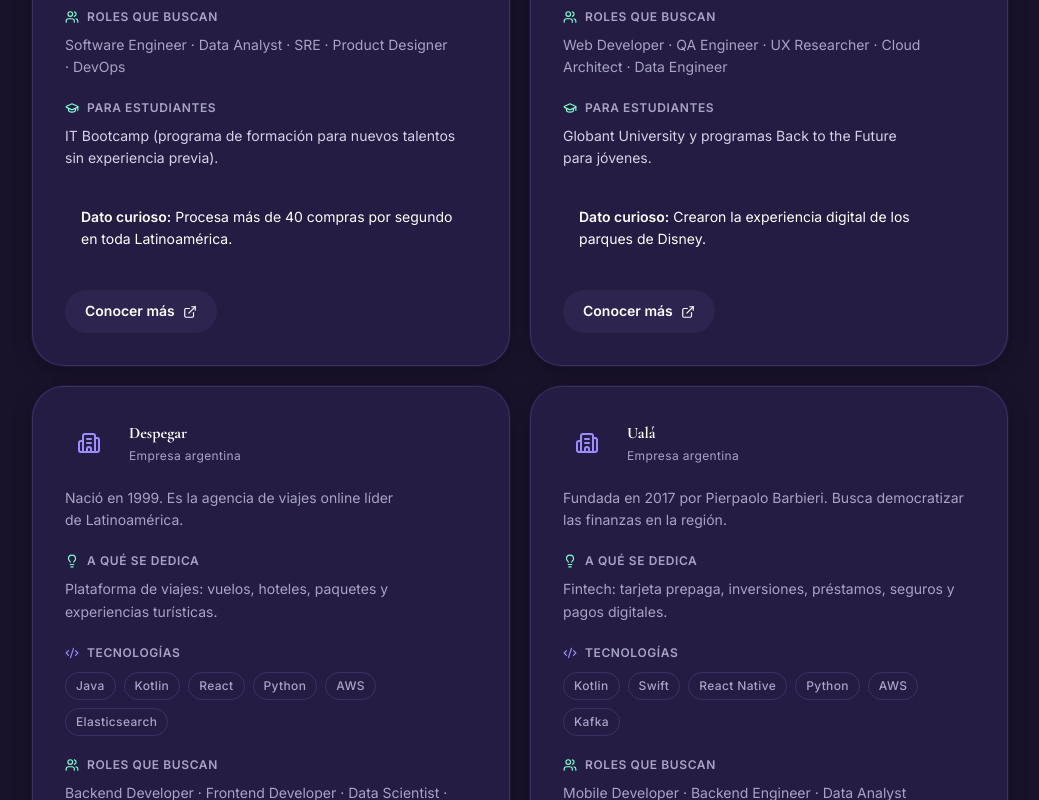
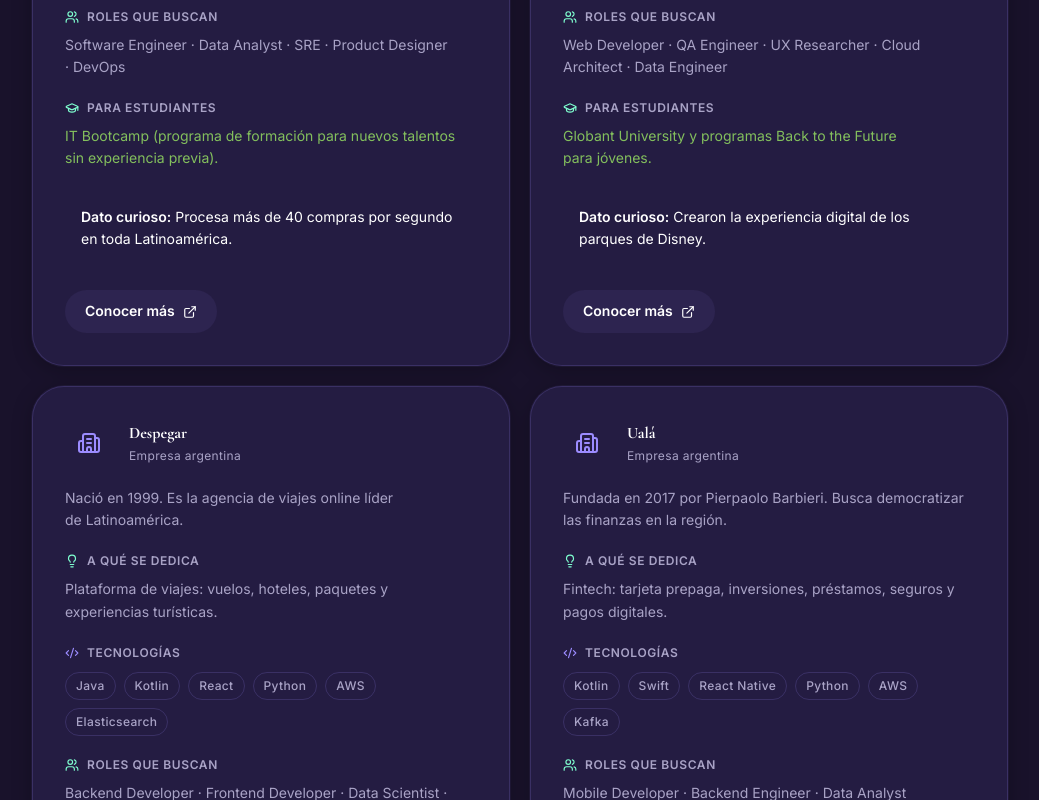
Before and after one commit to Deliaalomo47/zerototech, a React (Vite) app in the folder zerototech/: page / in a window 1280 px wide. Shown: the part 7140-7940 px from the top of the page, without its empty margins (120-1159 px from the left). Built offline with nearby package versions, Linux system fonts and the light colour scheme.

Commit message:
cambio de color oportunidades

```diff
--- a/zerototech/src/features/opportunities/OpportunitiesSection.tsx
+++ b/zerototech/src/features/opportunities/OpportunitiesSection.tsx
@@ -32,7 +32,7 @@
   });
 
   return (
-    <section id="oportunidades" className="mx-auto max-w-5xl px-6 py-22">
+    <section id="oportunidades" className="mx-auto max-w-5xl px-6 py-22 text-green-500">
       {/* Header */}
       <div className="mb-12 animate-fade-up">
         <h2 className="font-display text-title text-accent sm:text-[2.25rem]">
--- a/zerototech/src/styles/globals.css
+++ b/zerototech/src/styles/globals.css
@@ -19,7 +19,7 @@
   }
 
   p {
-    color: #D6D2E8;
+    color: #83bf5d;
     text-wrap: pretty;
   }
 
```
